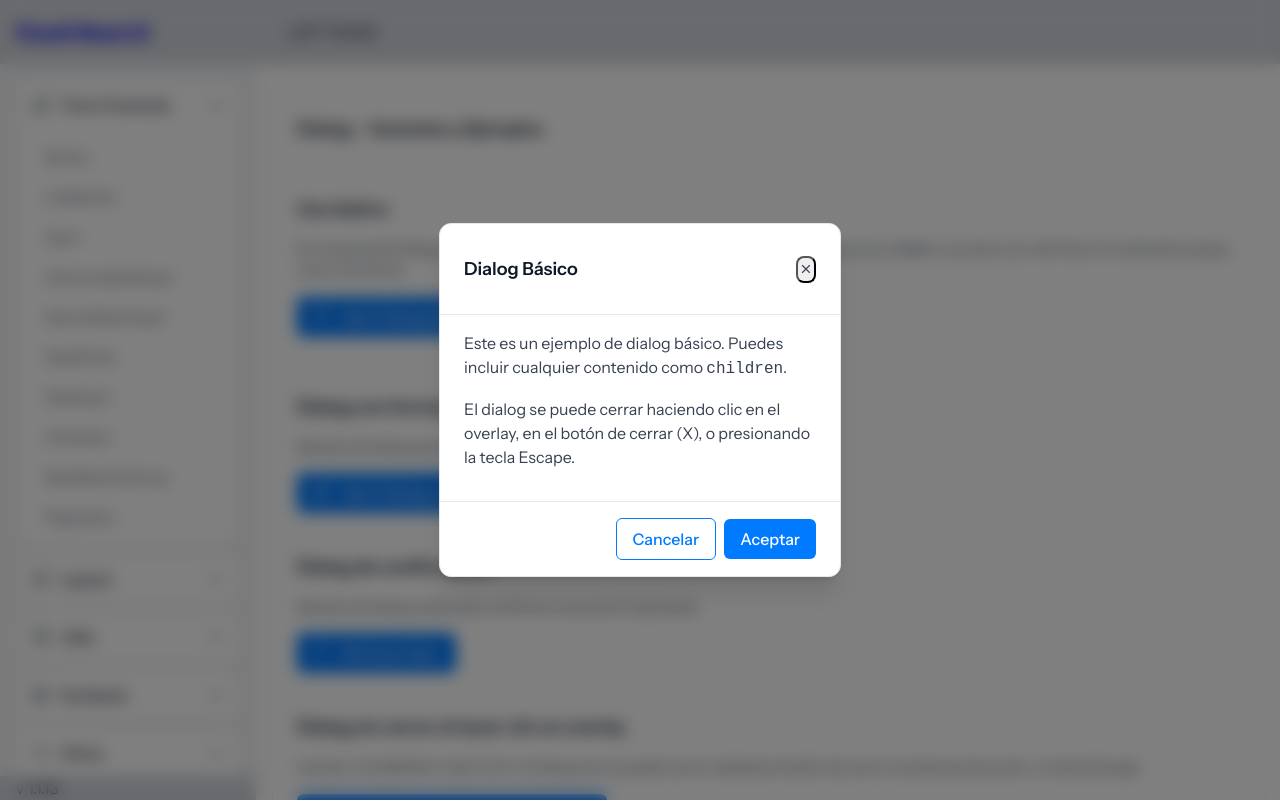
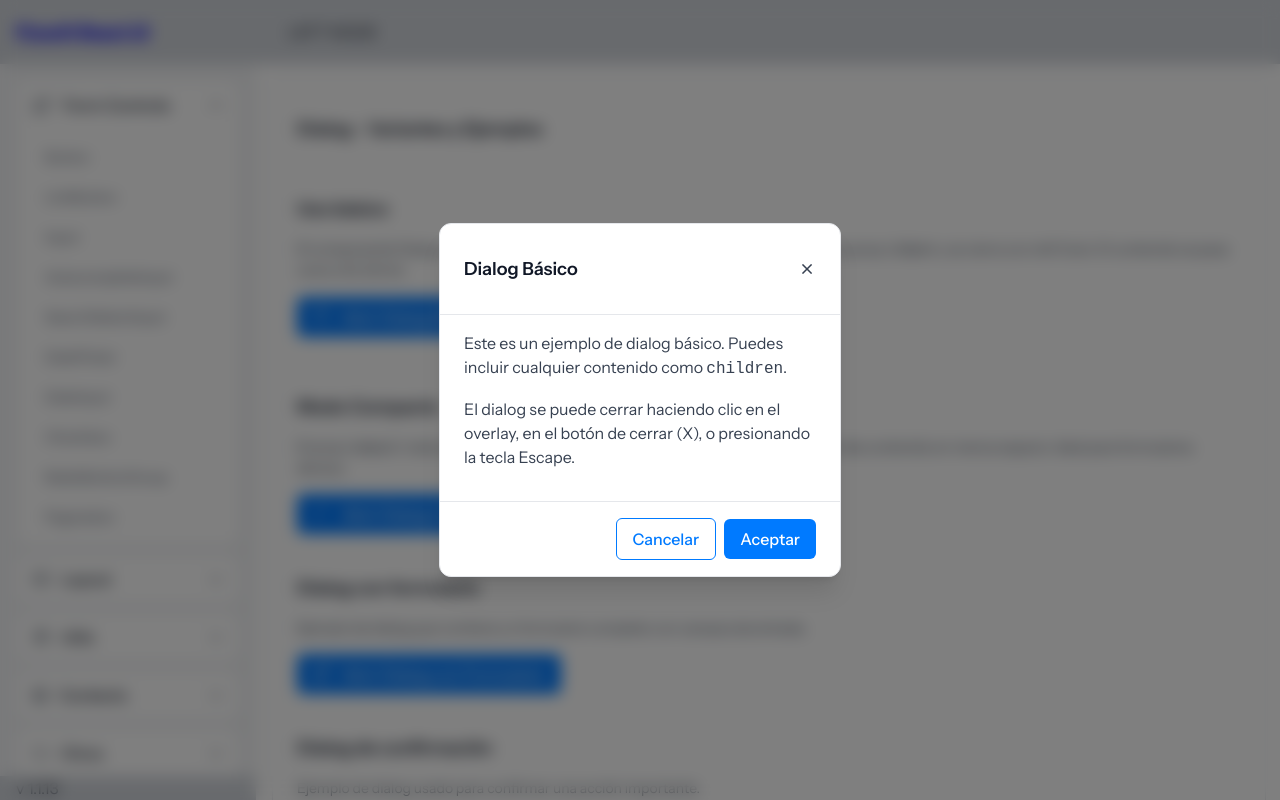
Before and after one commit to alexismunben/flysoft-react-ui, a React (Vite) app: page /docs/dialog in a window 1280 px wide. Both pictures are taken after a click on the button "Abrir Dialog Básico". Built offline with nearby package versions, Linux system fonts and the light colour scheme.

Commit message:
fix styles in Dialog

```diff
--- a/src/components/utils/Dialog.tsx
+++ b/src/components/utils/Dialog.tsx
@@ -8,6 +8,7 @@ export interface DialogProps {
   footer?: React.ReactNode;
   onClose?: () => void;
   closeOnOverlayClick?: boolean;
+  compact?: boolean;
 }
 
 export const Dialog: React.FC<DialogProps> = ({
@@ -17,6 +18,7 @@ export const Dialog: React.FC<DialogProps> = ({
   footer,
   onClose,
   closeOnOverlayClick = false,
+  compact = false,
 }) => {
   // Prevenir scroll del body cuando el dialog está abierto
   useEffect(() => {
@@ -78,7 +80,9 @@ export const Dialog: React.FC<DialogProps> = ({
         style={{ overflow: "visible" }}
       >
         {/* Header */}
-        <div className="flex items-center justify-between px-6 py-4 border-b border-[var(--color-border-default)] flex-shrink-0">
+        <div
+          className={`flex items-center justify-between ${compact ? "px-4 py-2" : "px-6 py-4"} border-b border-[var(--color-border-default)] flex-shrink-0`}
+        >
           <h2
             id="dialog-title"
             className="text-lg font-semibold text-[var(--color-text-primary)]"
@@ -88,7 +92,7 @@ export const Dialog: React.FC<DialogProps> = ({
           {onClose && (
             <button
               onClick={onClose}
-              className="ml-4 p-1 rounded-md text-[var(--color-text-secondary)] hover:text-[var(--color-text-primary)] hover:bg-[var(--color-bg-hover)] transition-colors cursor-pointer"
+              className="ml-4 p-1 rounded-md flysoft-button-reset bg-transparent border-none text-[var(--color-text-secondary)] hover:text-[var(--color-text-primary)] hover:bg-[var(--color-bg-hover)] transition-colors cursor-pointer"
               aria-label="Cerrar dialog"
             >
               <i className={normalizeIconClass("fa-times")} />
@@ -98,11 +102,11 @@ export const Dialog: React.FC<DialogProps> = ({
 
         {/* Body */}
         <div
-          className="px-6 py-4 flex-1 text-[var(--color-text-primary)] min-w-0"
+          className={`${compact ? "px-4 py-3" : "px-6 py-4"} flex-1 text-[var(--color-text-primary)] min-w-0`}
           style={{
             overflowY: "auto",
             overflowX: "visible",
-            maxHeight: "calc(90vh - 200px)"
+            maxHeight: "calc(90vh - 200px)",
           }}
         >
           {children}
@@ -110,7 +114,9 @@ export const Dialog: React.FC<DialogProps> = ({
 
         {/* Footer */}
         {footer && (
-          <div className="px-6 py-4 border-t border-[var(--color-border-default)] flex items-center justify-end gap-2 flex-shrink-0 flex-wrap">
+          <div
+            className={`${compact ? "px-4 py-2" : "px-6 py-4"} border-t border-[var(--color-border-default)] flex items-center justify-end gap-2 flex-shrink-0 flex-wrap`}
+          >
             {footer}
           </div>
         )}
--- a/src/docs/DialogDocs.tsx
+++ b/src/docs/DialogDocs.tsx
@@ -7,6 +7,7 @@ const DialogDocs: React.FC = () => {
   const [isOpenConfirm, setIsOpenConfirm] = useState(false);
   const [isOpenNoOverlay, setIsOpenNoOverlay] = useState(false);
   const [isOpenCustom, setIsOpenCustom] = useState(false);
+  const [isOpenCompact, setIsOpenCompact] = useState(false);
 
   return (
     <div className="max-w-5xl mx-auto space-y-8">
@@ -25,7 +26,8 @@ const DialogDocs: React.FC = () => {
             >
               El componente Dialog muestra un modal centrado con overlay. Se
               controla mediante la prop <code>isOpen</code> y se cierra con{" "}
-              <code>onClose</code>. El contenido se pasa como <code>children</code>.
+              <code>onClose</code>. El contenido se pasa como{" "}
+              <code>children</code>.
             </p>
             <div className="space-y-4">
               <Button
@@ -62,9 +64,73 @@ const DialogDocs: React.FC = () => {
                     cualquier contenido como <code>children</code>.
                   </p>
                   <p style={{ color: "var(--flysoft-text-secondary)" }}>
-                    El dialog se puede cerrar haciendo clic en el overlay, en
-                    el botón de cerrar (X), o presionando la tecla Escape.
+                    El dialog se puede cerrar haciendo clic en el overlay, en el
+                    botón de cerrar (X), o presionando la tecla Escape.
                   </p>
+                </div>
+              </Dialog>
+            </div>
+          </section>
+
+          <section>
+            <h3
+              className="text-lg font-semibold mb-4"
+              style={{ color: "var(--flysoft-text-primary)" }}
+            >
+              Modo Compacto
+            </h3>
+            <p
+              className="mb-4 text-sm"
+              style={{ color: "var(--flysoft-text-secondary)" }}
+            >
+              El prop <code>compact</code> reduce los paddings del header, body
+              y footer, permitiendo mostrar más contenido en menos espacio.
+              Ideal para formularios densos.
+            </p>
+            <div className="space-y-4">
+              <Button
+                variant="primary"
+                icon="fa-compress-alt"
+                onClick={() => setIsOpenCompact(true)}
+              >
+                Abrir Dialog Compacto
+              </Button>
+              <Dialog
+                isOpen={isOpenCompact}
+                compact={true}
+                title="Dialog Modo Compacto"
+                footer={
+                  <>
+                    <Button
+                      variant="outline"
+                      onClick={() => setIsOpenCompact(false)}
+                    >
+                      Cancelar
+                    </Button>
+                    <Button
+                      variant="primary"
+                      onClick={() => setIsOpenCompact(false)}
+                    >
+                      Aceptar
+                    </Button>
+                  </>
+                }
+                onClose={() => setIsOpenCompact(false)}
+              >
+                <div className="space-y-3">
+                  <p
+                    className="text-sm"
+                    style={{ color: "var(--flysoft-text-secondary)" }}
+                  >
+                    Este es un ejemplo de dialog en modo compacto. El padding
+                    interno es reducido para optimizar el espacio.
+                  </p>
+                  <div className="p-3 bg-gray-50 border border-gray-200 rounded">
+                    <p className="text-xs text-gray-500 italic">
+                      Este modo es ideal para modales que contienen formularios
+                      complejos o tablas.
+                    </p>
+                  </div>
                 </div>
               </Dialog>
             </div>
@@ -348,8 +414,9 @@ const DialogDocs: React.FC = () => {
                   style={{ color: "var(--flysoft-text-secondary)" }}
                 >
                   <li>
-                    <strong>Overlay con blur:</strong> El overlay tiene un efecto
-                    de desenfoque (backdrop-blur) para mejor enfoque visual
+                    <strong>Overlay con blur:</strong> El overlay tiene un
+                    efecto de desenfoque (backdrop-blur) para mejor enfoque
+                    visual
                   </li>
                   <li>
                     <strong>Cierre múltiple:</strong> Se puede cerrar haciendo
@@ -372,6 +439,11 @@ const DialogDocs: React.FC = () => {
                     <strong>Contenido flexible:</strong> El body tiene scroll
                     automático si el contenido es muy largo
                   </li>
+                  <li>
+                    <strong>Modo Compacto:</strong> Soporte para paddings
+                    reducidos mediante la prop <code>compact</code>, ideal para
+                    interfaces de alta densidad
+                  </li>
                 </ul>
               </div>
             </div>
--- a/src/index.css
+++ b/src/index.css
@@ -77,6 +77,7 @@
   --flysoft-bg-default: #ffffff;
   --flysoft-bg-secondary: var(--flysoft-gray50);
   --flysoft-bg-disabled: var(--flysoft-gray100);
+  --flysoft-bg-hover: var(--flysoft-gray100);
 
   /* Text colors */
   --flysoft-text-primary: var(--flysoft-gray900);
@@ -90,6 +91,8 @@
     0 4px 6px -1px rgb(0 0 0 / 0.1), 0 2px 4px -2px rgb(0 0 0 / 0.1);
   --flysoft-shadow-lg:
     0 10px 15px -3px rgb(0 0 0 / 0.1), 0 4px 6px -4px rgb(0 0 0 / 0.1);
+  --flysoft-shadow-xl:
+    0 20px 25px -5px rgb(0 0 0 / 0.1), 0 8px 10px -6px rgb(0 0 0 / 0.1);
 
   /* Border radius */
   --flysoft-radius-sm: 0.375rem;
@@ -173,6 +176,7 @@
   --color-bg-default: var(--flysoft-bg-default);
   --color-bg-secondary: var(--flysoft-bg-secondary);
   --color-bg-disabled: var(--flysoft-bg-disabled);
+  --color-bg-hover: var(--flysoft-bg-hover);
 
   /* Text colors */
   --color-text-primary: var(--flysoft-text-primary);
@@ -184,6 +188,7 @@
   --shadow-sm: var(--flysoft-shadow-sm);
   --shadow-md: var(--flysoft-shadow-md);
   --shadow-lg: var(--flysoft-shadow-lg);
+  --shadow-xl: var(--flysoft-shadow-xl);
 
   /* Border radius */
   --radius-sm: var(--flysoft-radius-sm);
```
